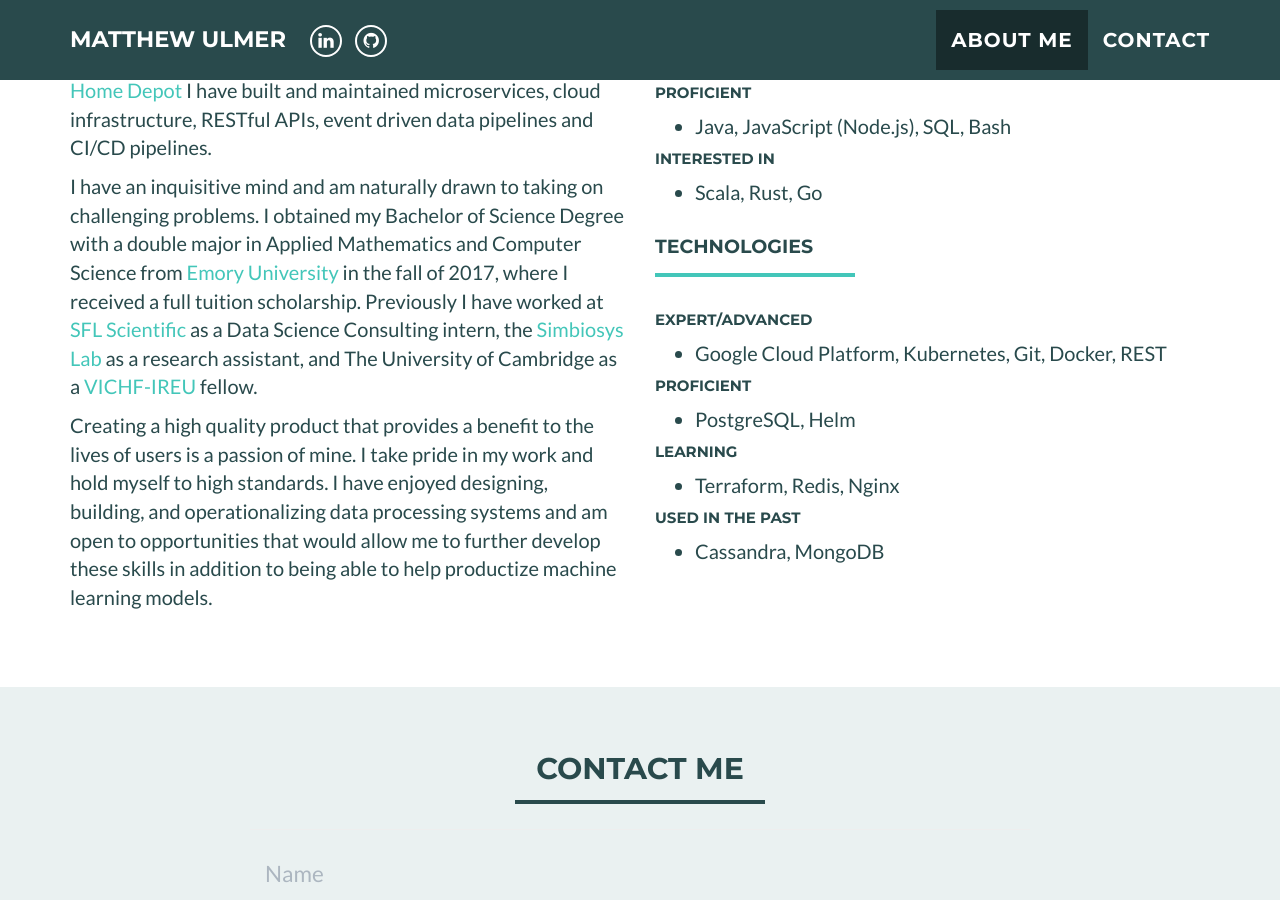
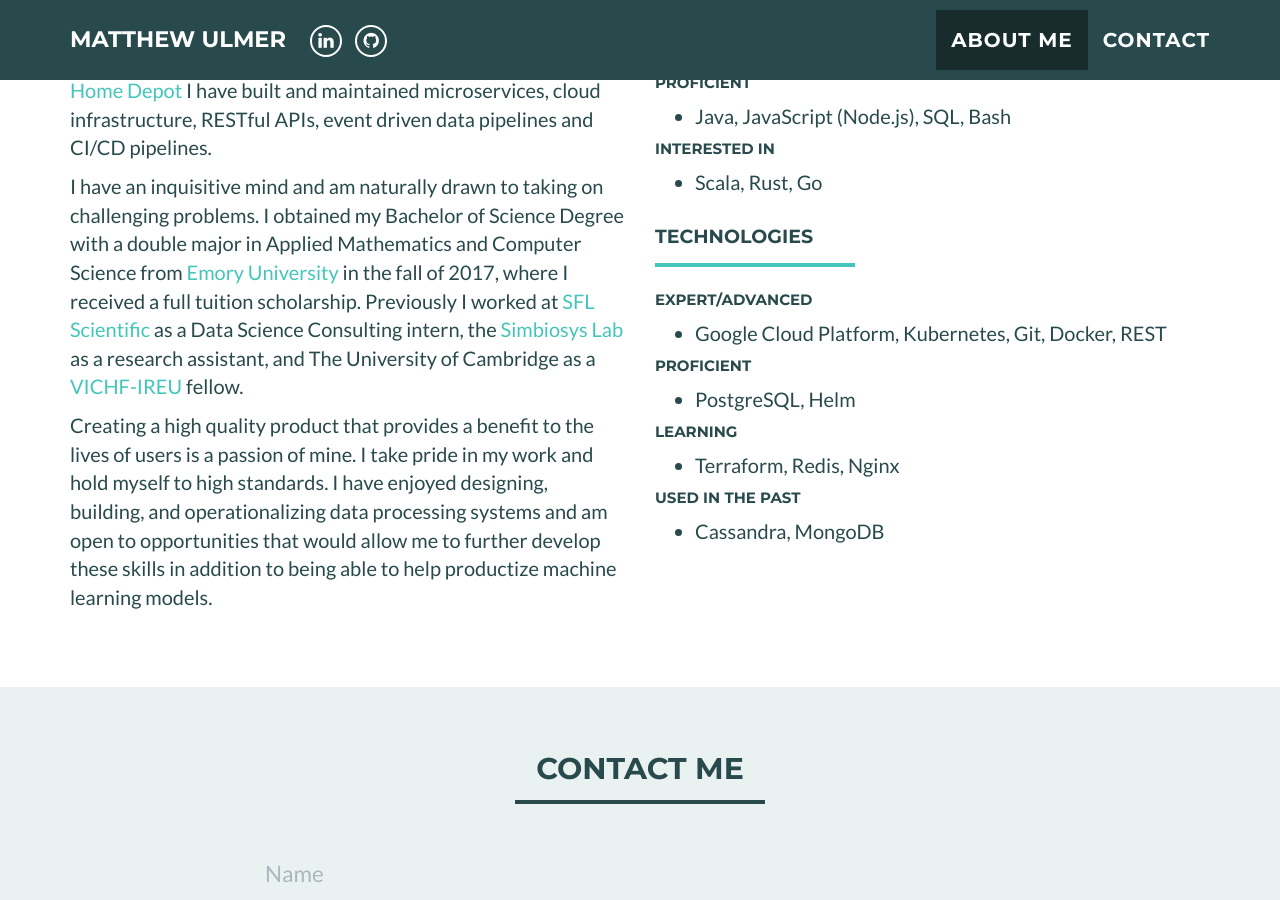
Before and after one commit to Ulminator/ulminator.github.io, a Jekyll site: the page built from index.html, in a window 1280 px wide and 900 px high, scrolled down 840 px. Built offline with Jekyll 4.4.1, drawn with Linux system fonts in a browser that asks for light colours.

Commit message:
fix: formatting

```diff
--- a/_includes/about_me.html
+++ b/_includes/about_me.html
@@ -18,7 +18,7 @@
           I have an inquisitive mind and am naturally drawn to taking on challenging problems.
           I obtained my Bachelor of Science Degree with a double major in Applied Mathematics and
           Computer Science from <a href="{{ site.links.education.emory }}">Emory University</a> in the fall of 2017, where I received a full
-          tuition scholarship. Previously I have worked at <a href="{{ site.links.internships.sfl }}">SFL Scientific</a> as a Data Science Consulting
+          tuition scholarship. Previously I worked at <a href="{{ site.links.internships.sfl }}">SFL Scientific</a> as a Data Science Consulting
           intern, the <a href="{{ site.links.internships.simbiosys }}">Simbiosys Lab</a> as a research assistant, and The University of Cambridge as a <a href="{{ site.links.internships.vichf }}">VICHF-IREU</a> fellow.
         </p>
         <p>
@@ -33,37 +33,35 @@
       <h4>Languages</h4>
       <hr style="margin-left:0;max-width:200px;color:#{{ site.color.primary }};" />
 
-      <h5 style="padding-top:10px;">Expert/Advanced</h5>
+      <h5>Expert/Advanced</h5>
         <ul>
           <li>Python</li>
         </ul>
-      <h5 style="margin-top:0;">Proficient</h5>
+      <h5>Proficient</h5>
         <ul>
           <li>Java, JavaScript (Node.js), SQL, Bash</li>
         </ul>
-      <h5 style="margin-top:0;">Interested In</h5>
+      <h5>Interested In</h5>
         <ul>
           <li>Scala, Rust, Go</li>
         </ul>
 
-      <h4 style="padding-top:20px;">
-        Technologies
-      </h4>
+      <h4 style="padding-top:20px;">Technologies</h4>
       <hr style="margin-left:0;max-width:200px;color:#{{ site.color.primary }};" />
 
-      <h5 style="padding-top:10px;">Expert/Advanced</h3>
+      <h5>Expert/Advanced</h3>
         <ul>
           <li>Google Cloud Platform, Kubernetes, Git, Docker, REST</li>
         </ul>
-      <h5 style="margin-top:0;">Proficient</h3>
+      <h5>Proficient</h3>
         <ul>
           <li>PostgreSQL, Helm</li>
         </ul>
-      <h5 style="margin-top:0;">Learning</h3>
+      <h5>Learning</h3>
         <ul>
           <li>Terraform, Redis, Nginx</li>
         </ul>
-      <h5 style="margin-top:0;">Used in the past</h3>
+      <h5>Used in the past</h3>
         <ul>
           <li>Cassandra, MongoDB</li>
         </ul>
```
